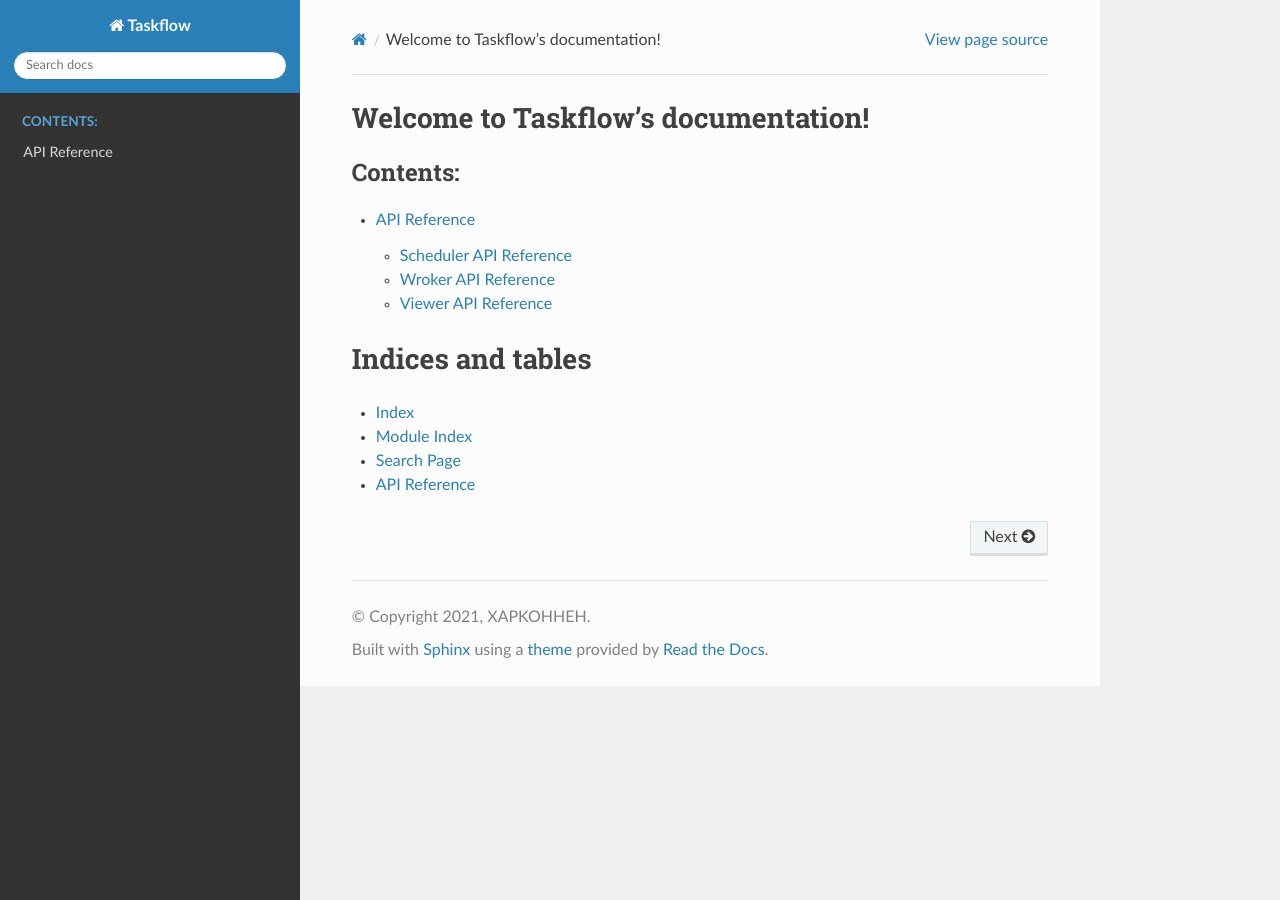
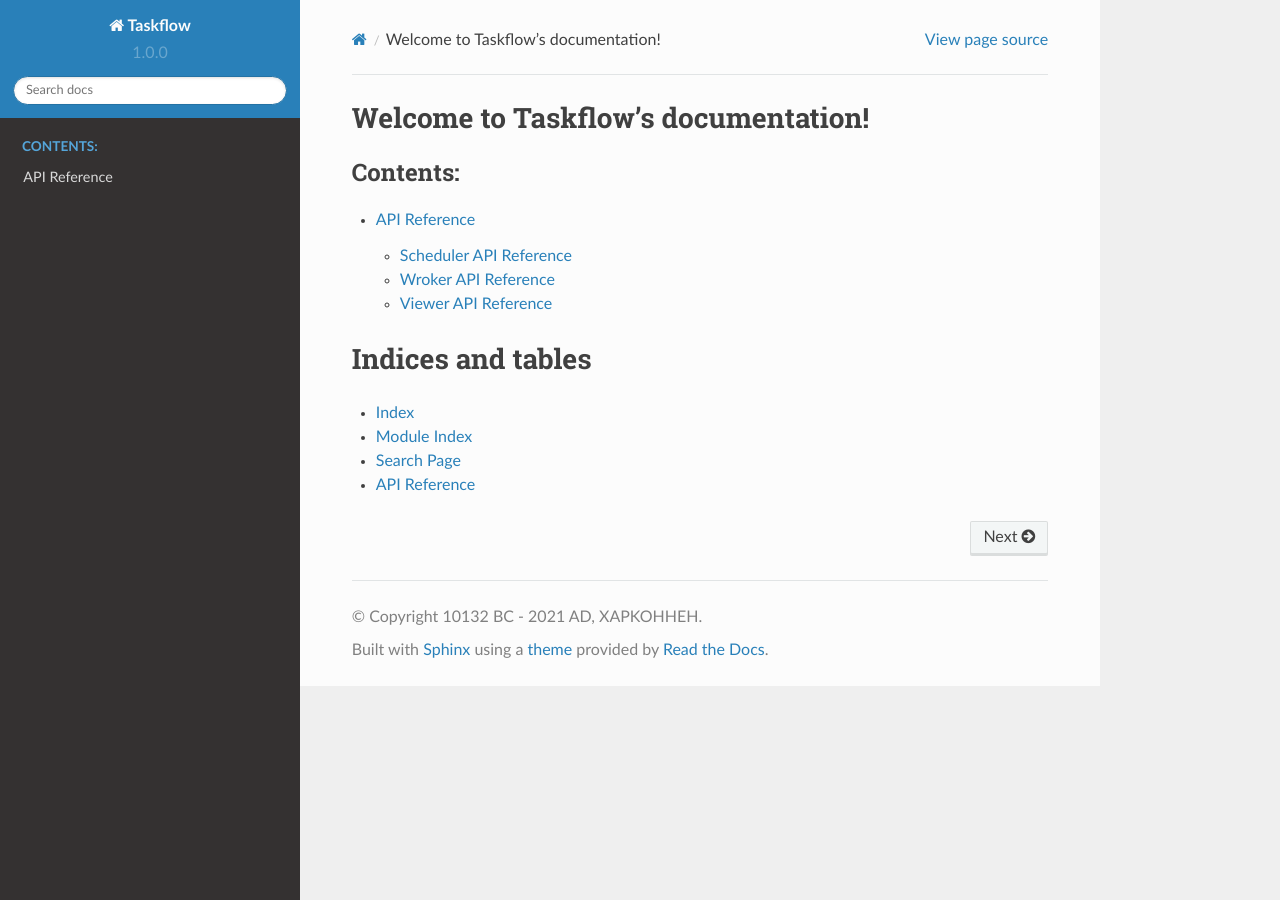
Before and after one commit to pedohorse/lifeblood, a Sphinx documentation site: the page built from docs/source/index.rst, in a window 1280 px wide. Built offline with Sphinx 7.4.7 and the Read the Docs theme 2.0.0, drawn with Linux system fonts in a browser that asks for light colours.

Commit message:
added copyright, version, release

```diff
--- a/docs/source/conf.py
+++ b/docs/source/conf.py
@@ -18,9 +18,10 @@ sys.path.insert(0, os.path.abspath('../../src'))
 # -- Project information -----------------------------------------------------
 
 project = 'Taskflow'
-copyright = '2021, XAPKOHHEH'
+copyright = '10132 BC - 2021 AD, XAPKOHHEH'
 author = 'XAPKOHHEH'
-
+version = '1.0.0'
+release = version
 
 # -- General configuration ---------------------------------------------------
 
```
